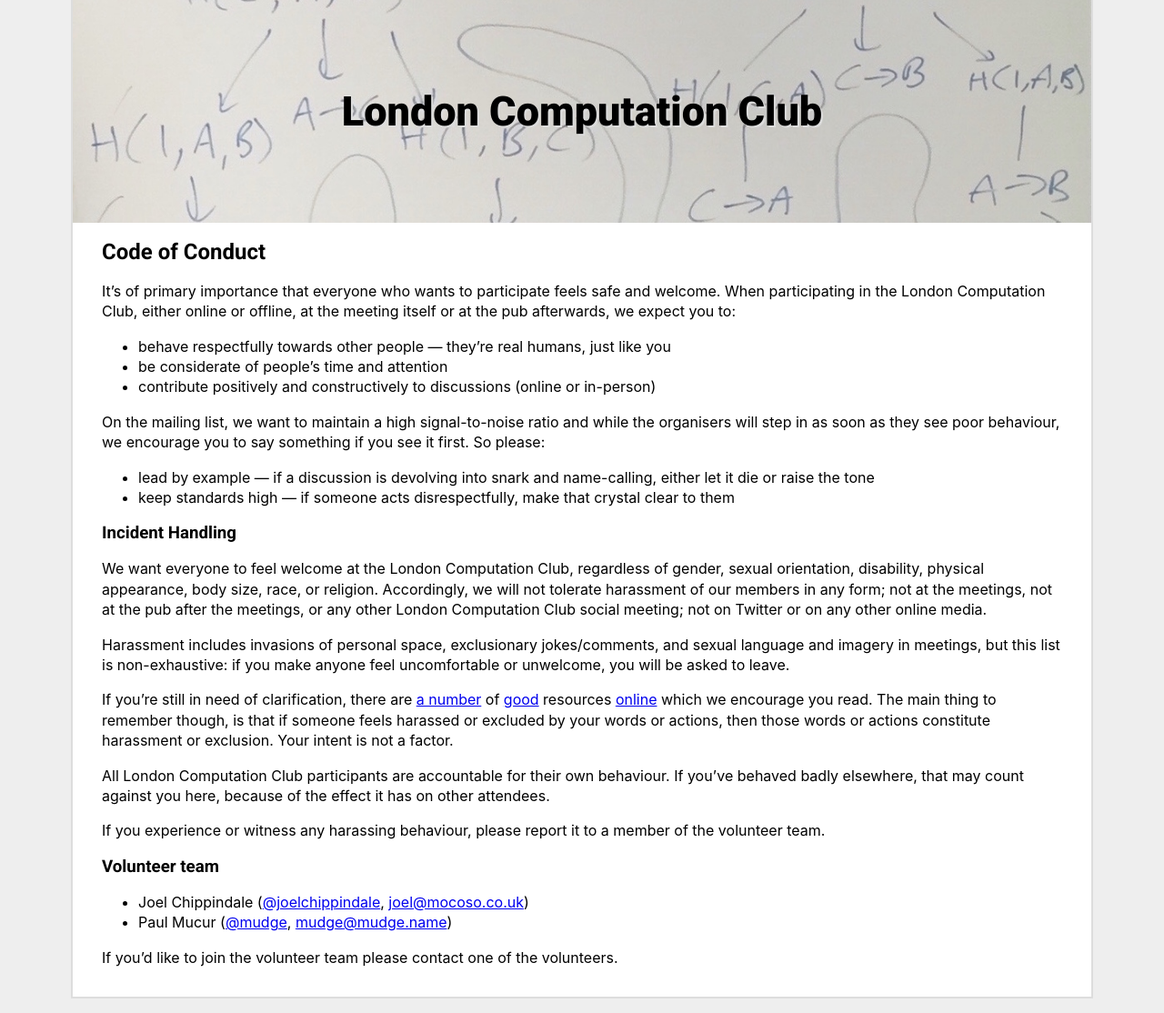
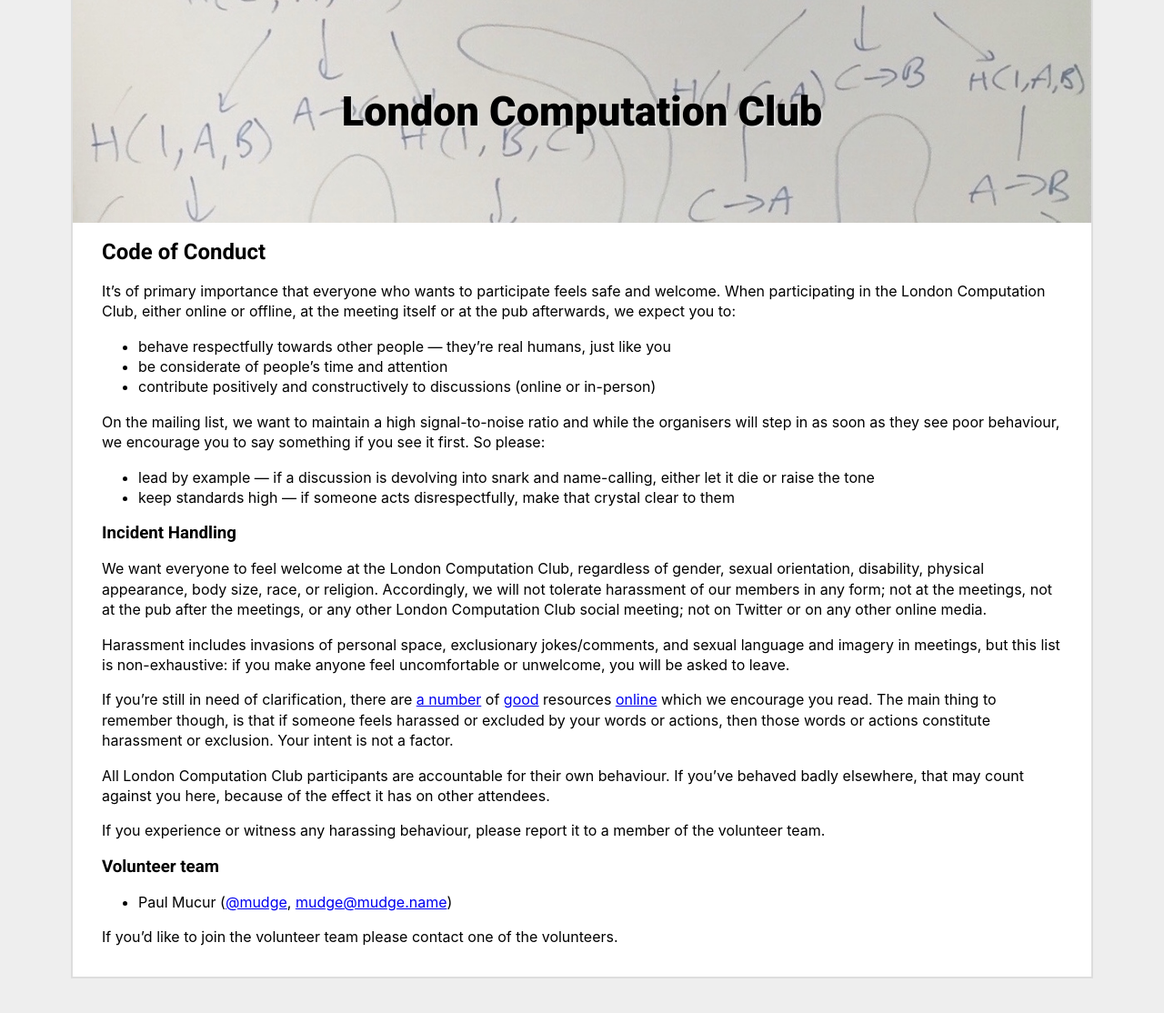
Before and after one commit to computationclub/computationclub.github.io, a Jekyll site: the page built from code-of-conduct/index.html, in a window 1280 px wide. Shown: the whole page at 91% size. Built offline with Jekyll 4.4.1, drawn with Linux system fonts in a browser that asks for light colours; after the commit the page ends 1092 px from its top, so only the background shows below that.

Commit message:
Remove Joel from the list of volunteers for the code of conduct
Because he only attends on an infrequent basis these days meaning that
he is much less familiar to members and so less likely to be trusted
should someone wish to contact a volunteer with concerns about an
incident.

```diff
--- a/code-of-conduct/index.html
+++ b/code-of-conduct/index.html
@@ -34,7 +34,6 @@
 <h3>Volunteer team</h3>
 
 <ul>
-  <li>Joel Chippindale (<a href="https://twitter.com/joelchippindale">@joelchippindale</a>, <a href="ma&#105;lto&#58;j&#37;&#54;Fel&#37;&#52;0mocos&#111;&#46;c&#111;&#46;u%&#54;&#66;">&#106;o&#101;l&#64;m&#111;cos&#111;&#46;c&#111;&#46;u&#107;</a>)</li>
   <li>Paul Mucur (<a href="https://twitter.com/mudge">@mudge</a>, <a href="mailt&#111;&#58;mu%64&#103;e%&#52;0%&#54;Dudge%2En%61me">mud&#103;e&#64;mu&#100;ge&#46;&#110;&#97;m&#101;</a>)</li>
 </ul>
 
```
